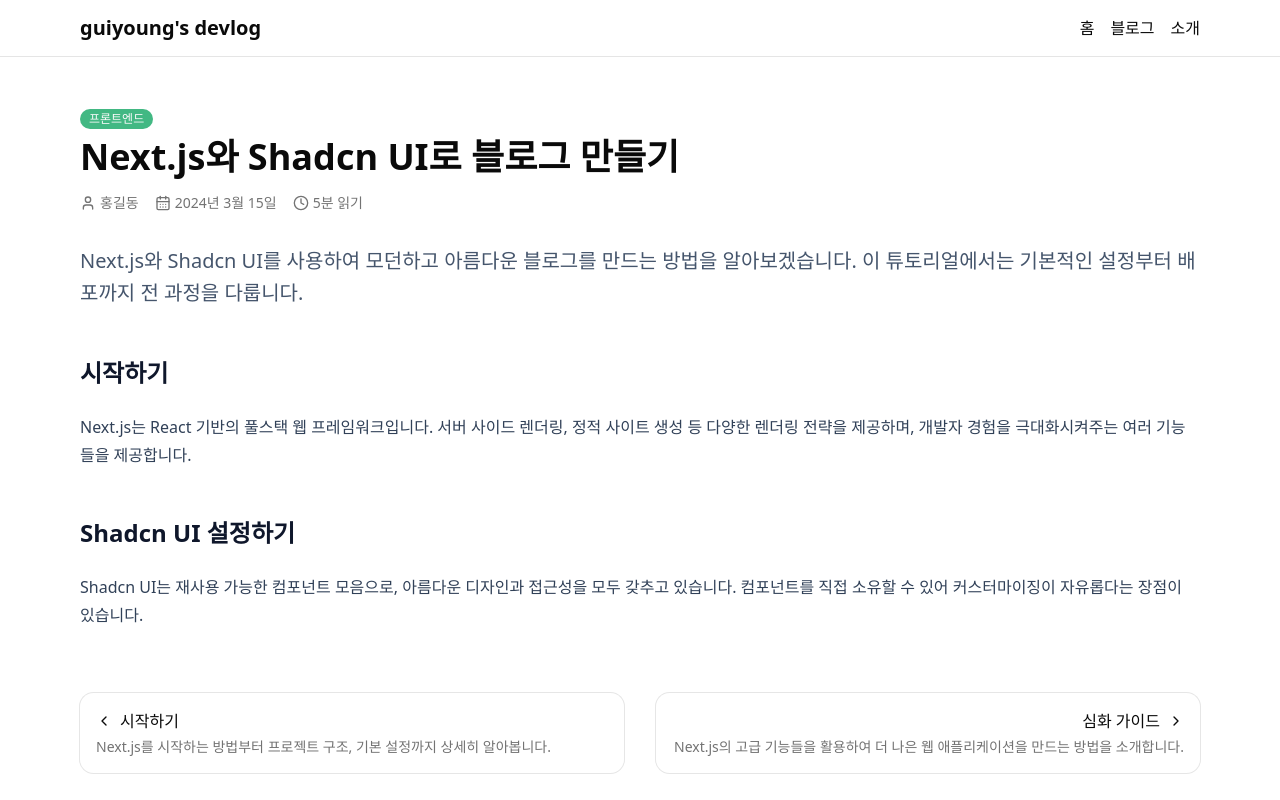
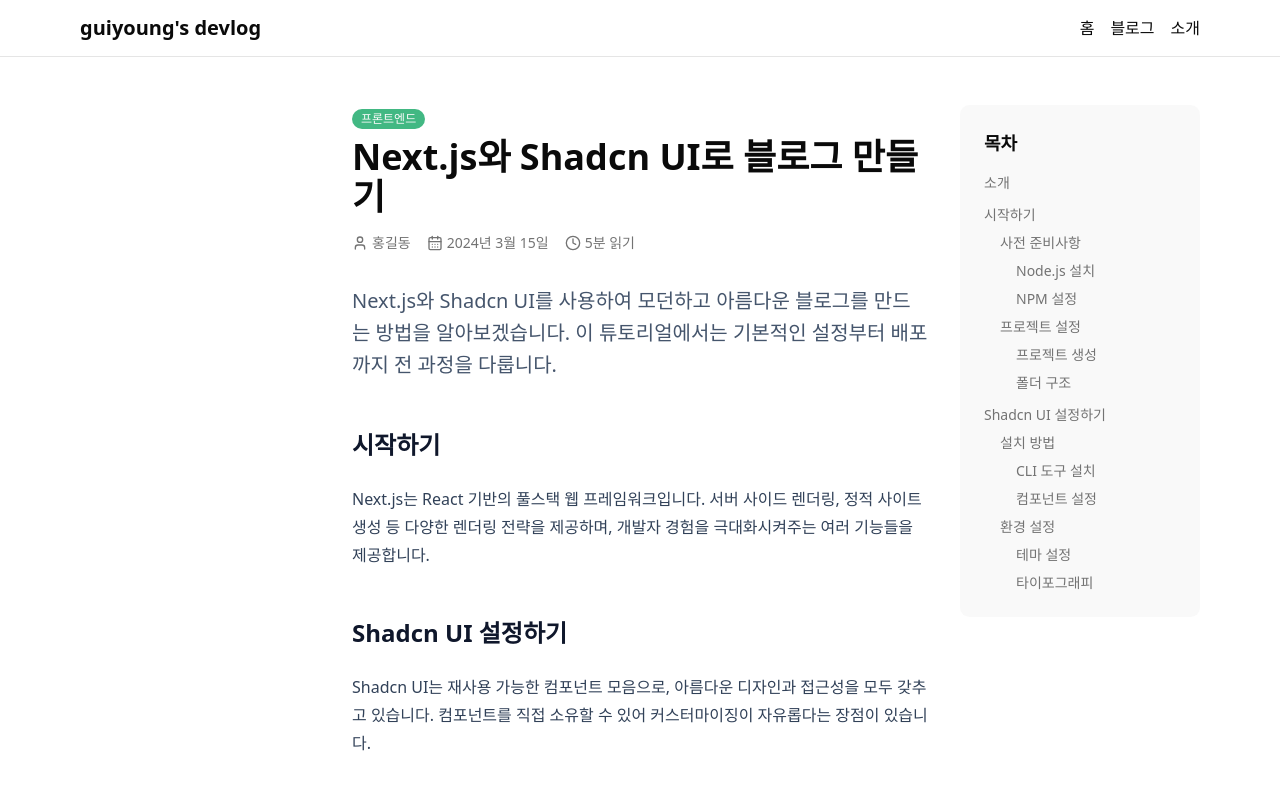
Before and after one commit to guiyoung2/notion-blog, a Next.js app: page /blog/1 in a window 1280 px wide. Shown: the top 800 px of the page. Built offline with nearby package versions, Linux system fonts and the light colour scheme.

Commit message:
feat. 블로그 게시글 상세 페이지 layout 설정

```diff
--- a/src/app/blog/[slug]/page.tsx
+++ b/src/app/blog/[slug]/page.tsx
@@ -4,9 +4,115 @@ import { Badge } from '@/components/ui/badge';
 import { CalendarDays, Clock, User } from 'lucide-react';
 import { ChevronLeft, ChevronRight } from 'lucide-react';
 import { Card, CardHeader, CardTitle, CardDescription } from '@/components/ui/card';
+
+interface TableOfContentsItem {
+  id: string;
+  title: string;
+  items?: TableOfContentsItem[];
+}
+
+const mockTableOfContents: TableOfContentsItem[] = [
+  {
+    id: 'intro',
+    title: '소개',
+    items: [],
+  },
+  {
+    id: 'getting-started',
+    title: '시작하기',
+    items: [
+      {
+        id: 'prerequisites',
+        title: '사전 준비사항',
+        items: [
+          {
+            id: 'node-installation',
+            title: 'Node.js 설치',
+          },
+          {
+            id: 'npm-setup',
+            title: 'NPM 설정',
+          },
+        ],
+      },
+      {
+        id: 'project-setup',
+        title: '프로젝트 설정',
+        items: [
+          {
+            id: 'create-project',
+            title: '프로젝트 생성',
+          },
+          {
+            id: 'folder-structure',
+            title: '폴더 구조',
+          },
+        ],
+      },
+    ],
+  },
+  {
+    id: 'shadcn-ui-setup',
+    title: 'Shadcn UI 설정하기',
+    items: [
+      {
+        id: 'installation',
+        title: '설치 방법',
+        items: [
+          {
+            id: 'cli-installation',
+            title: 'CLI 도구 설치',
+          },
+          {
+            id: 'component-setup',
+            title: '컴포넌트 설정',
+          },
+        ],
+      },
+      {
+        id: 'configuration',
+        title: '환경 설정',
+        items: [
+          {
+            id: 'theme-setup',
+            title: '테마 설정',
+          },
+          {
+            id: 'typography',
+            title: '타이포그래피',
+          },
+        ],
+      },
+    ],
+  },
+];
+
+function TableOfContentsLink({ item }: { item: TableOfContentsItem }) {
+  return (
+    <div className="space-y-2">
+      <Link
+        href={`#${item.id}`}
+        className="hover:text-foreground text-muted-foreground block font-medium transition-colors"
+      >
+        {item.title}
+      </Link>
+      {item.items && item.items.length > 0 && (
+        <div className="space-y-2 pl-4">
+          {item.items.map((subItem) => (
+            <TableOfContentsLink key={subItem.id} item={subItem} />
+          ))}
+        </div>
+      )}
+    </div>
+  );
+}
+
 export default function BlogPost() {
   return (
-    <article className="container py-12">
+    <div className="container py-12">
+      <div className="grid grid-cols-[240px_1fr_240px] gap-8">
+        <aside>{/* 추후 콘텐츠 추가 */}</aside>
+        <section>
           {/* 블로그 헤더 */}
           <div className="space-y-4">
             <div className="space-y-2">
@@ -36,14 +142,15 @@ export default function BlogPost() {
           {/* 블로그 본문 */}
           <div className="prose prose-slate dark:prose-invert max-w-none">
             <p className="lead">
-          Next.js와 Shadcn UI를 사용하여 모던하고 아름다운 블로그를 만드는 방법을 알아보겠습니다. 이
-          튜토리얼에서는 기본적인 설정부터 배포까지 전 과정을 다룹니다.
+              Next.js와 Shadcn UI를 사용하여 모던하고 아름다운 블로그를 만드는 방법을
+              알아보겠습니다. 이 튜토리얼에서는 기본적인 설정부터 배포까지 전 과정을 다룹니다.
             </p>
 
             <h2>시작하기</h2>
             <p>
-          Next.js는 React 기반의 풀스택 웹 프레임워크입니다. 서버 사이드 렌더링, 정적 사이트 생성 등
-          다양한 렌더링 전략을 제공하며, 개발자 경험을 극대화시켜주는 여러 기능들을 제공합니다.
+              Next.js는 React 기반의 풀스택 웹 프레임워크입니다. 서버 사이드 렌더링, 정적 사이트
+              생성 등 다양한 렌더링 전략을 제공하며, 개발자 경험을 극대화시켜주는 여러 기능들을
+              제공합니다.
             </p>
 
             <h2>Shadcn UI 설정하기</h2>
@@ -79,12 +186,27 @@ export default function BlogPost() {
                     <ChevronRight className="h-4 w-4" />
                   </CardTitle>
                   <CardDescription className="line-clamp-2">
-                Next.js의 고급 기능들을 활용하여 더 나은 웹 애플리케이션을 만드는 방법을 소개합니다.
+                    Next.js의 고급 기능들을 활용하여 더 나은 웹 애플리케이션을 만드는 방법을
+                    소개합니다.
                   </CardDescription>
                 </CardHeader>
               </Card>
             </Link>
           </nav>
-    </article>
+        </section>
+        <aside className="relative">
+          <div className="sticky top-[var(--sticky-top)]">
+            <div className="bg-muted/60 space-y-4 rounded-lg p-6 backdrop-blur-sm">
+              <h3 className="text-lg font-semibold">목차</h3>
+              <nav className="space-y-3 text-sm">
+                {mockTableOfContents.map((item) => (
+                  <TableOfContentsLink key={item.id} item={item} />
+                ))}
+              </nav>
+            </div>
+          </div>
+        </aside>
+      </div>
+    </div>
   );
 }
--- a/src/components/layouts/Header.tsx
+++ b/src/components/layouts/Header.tsx
@@ -3,7 +3,7 @@ import Link from 'next/link';
 export default function Header() {
   return (
     <header className="bg-background sticky top-0 z-50 border-b">
-      <div className="container flex h-14 items-center px-4">
+      <div className="container flex h-[var(--header-height)] items-center px-4">
         <Link href="/" className="text-xl font-semibold">
           <span className="font-bold">guiyoung&apos;s devlog</span>
         </Link>
```
Lines whose indentation alone changed are shown as unchanged.
